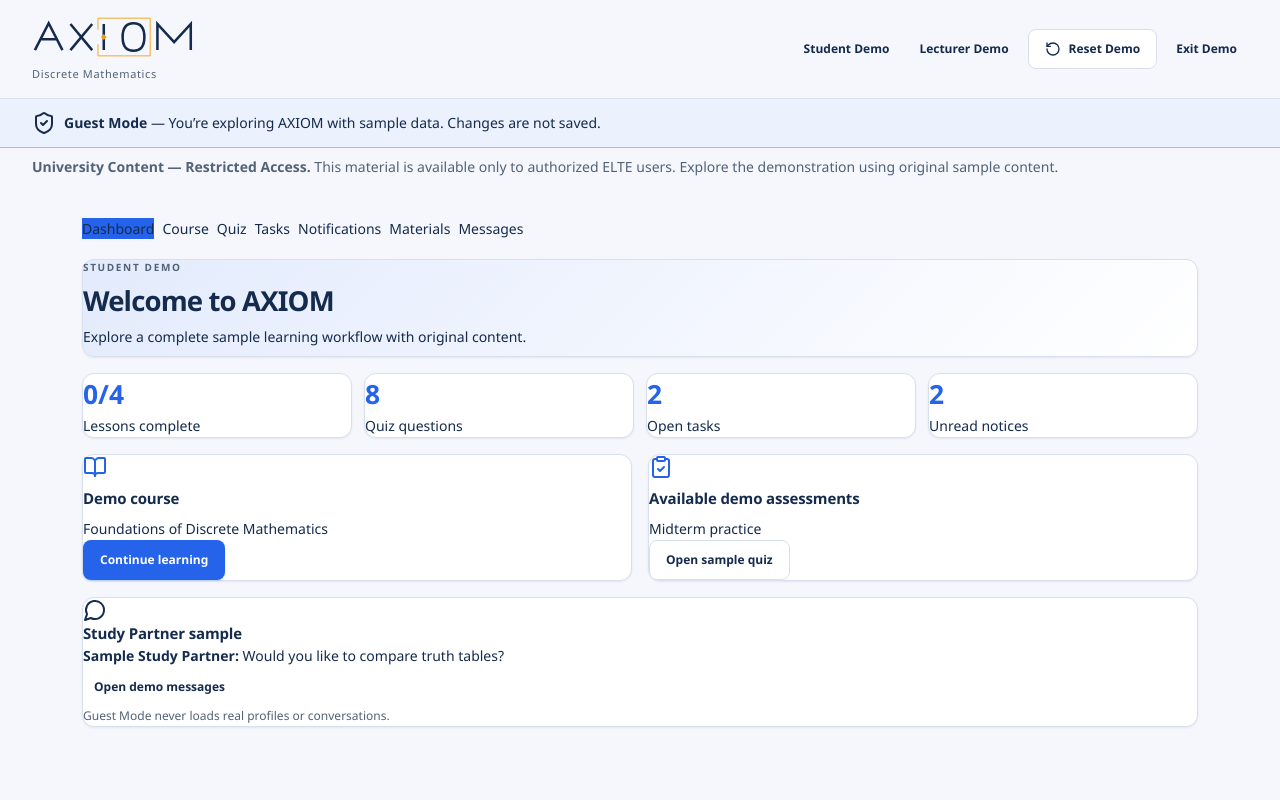
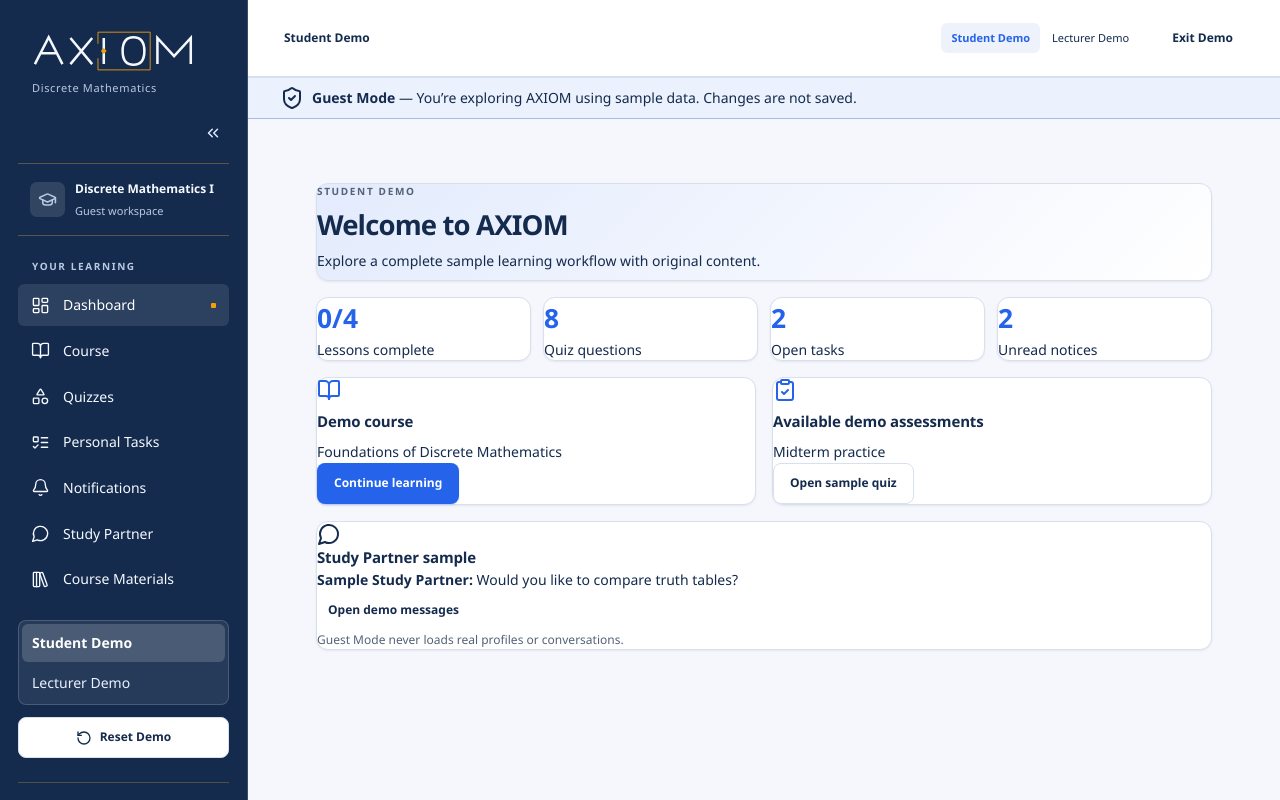
Before and after one commit to Toghrul-H/AXIOM, a Next.js app in the folder frontend/: page /demo in a window 1280 px wide. Built offline with nearby package versions, Linux system fonts and the light colour scheme.

Commit message:
style: align guest mode with AXIOM application layout

```diff
--- a/frontend/src/app/axiom.css
+++ b/frontend/src/app/axiom.css
@@ -3468,6 +3468,97 @@ label,
   background: color-mix(in srgb, var(--color-primary) 14%, var(--surface));
   justify-self: end;
 }
+
+/* Guest Mode reuses the application shell; these only adapt local buttons. */
+.guest-sidebar .nav-link {
+  appearance: none;
+  background: transparent;
+  border: 0;
+  cursor: pointer;
+  font: inherit;
+  text-align: left;
+  width: 100%;
+}
+
+.guest-sidebar-actions {
+  display: grid;
+  gap: var(--space-3);
+  margin-top: var(--space-4);
+}
+
+.guest-role-switcher {
+  background: rgb(255 255 255 / 8%);
+  border: 1px solid rgb(255 255 255 / 16%);
+  border-radius: var(--radius-sm);
+  display: grid;
+  gap: 2px;
+  padding: 3px;
+}
+
+.guest-role-switcher button {
+  background: transparent;
+  border: 0;
+  border-radius: calc(var(--radius-sm) - 2px);
+  color: inherit;
+  cursor: pointer;
+  font: inherit;
+  padding: 8px 10px;
+  text-align: left;
+}
+
+.guest-role-switcher button.is-active {
+  background: rgb(255 255 255 / 16%);
+  color: #fff;
+  font-weight: 700;
+}
+
+.guest-topbar .guest-role-switcher {
+  color: var(--text-primary);
+  display: flex;
+}
+
+.guest-topbar .guest-role-switcher button {
+  padding-block: 6px;
+  white-space: nowrap;
+}
+
+.guest-topbar .guest-role-switcher button.is-active {
+  background: var(--surface-subtle);
+  color: var(--color-primary);
+}
+
+.guest-workspace .guest-banner {
+  font-size: 0.875rem;
+  min-height: 0;
+  padding-block: var(--space-2);
+}
+
+.guest-mode .sidebar.is-collapsed .guest-sidebar-actions {
+  display: none;
+}
+
+.guest-mobile-nav button {
+  align-items: center;
+  background: transparent;
+  border: 0;
+  border-radius: var(--radius-sm);
+  color: var(--text-muted);
+  cursor: pointer;
+  display: grid;
+  font: inherit;
+  font-size: 10px;
+  gap: 3px;
+  justify-items: center;
+  min-height: 52px;
+  padding: 4px;
+  text-align: center;
+}
+
+.guest-mobile-nav button.active {
+  background: var(--surface-subtle);
+  color: var(--color-primary);
+  font-weight: 700;
+}
 .guest-hero {
   background: linear-gradient(
     135deg,
--- a/frontend/src/components/guest-mode.tsx
+++ b/frontend/src/components/guest-mode.tsx
@@ -3,12 +3,22 @@
 import Link from "next/link";
 import { FormEvent, useState } from "react";
 import {
+  Bell,
   BookOpen,
   ClipboardCheck,
+  ChevronsLeft,
+  ChevronsRight,
+  GraduationCap,
+  LayoutDashboard,
+  LibraryBig,
+  ListTodo,
+  Menu,
   MessageCircle,
   RotateCcw,
   ShieldCheck,
+  Shapes,
   Users,
+  X,
 } from "lucide-react";
 import {
   demoFixtures,
@@ -20,32 +30,149 @@ import { DemoProvider, useDemo } from "./demo-provider";
 import { GuestModeNotice } from "./guest-mode-notice";
 import { Wordmark } from "./wordmark";
 
-const studentSections: { id: DemoSection; label: string }[] = [
-  { id: "dashboard", label: "Dashboard" },
-  { id: "course", label: "Course" },
-  { id: "quiz", label: "Quiz" },
-  { id: "tasks", label: "Tasks" },
-  { id: "notifications", label: "Notifications" },
-  { id: "materials", label: "Materials" },
-  { id: "messages", label: "Messages" },
-];
+type LecturerSection =
+  "dashboard" | "questions" | "assessments" | "grading" | "course" | "messages";
 
-function StudentNavigation() {
-  const { state, setSection } = useDemo();
+const studentNavigation = [
+  { id: "dashboard", label: "Dashboard", icon: LayoutDashboard },
+  { id: "course", label: "Course", icon: BookOpen },
+  { id: "quiz", label: "Quizzes", icon: Shapes },
+  { id: "tasks", label: "Personal Tasks", icon: ListTodo },
+  { id: "notifications", label: "Notifications", icon: Bell },
+  { id: "messages", label: "Study Partner", icon: MessageCircle },
+  { id: "materials", label: "Course Materials", icon: LibraryBig },
+] as const;
+const lecturerNavigation = [
+  { id: "dashboard", label: "Dashboard", icon: LayoutDashboard },
+  { id: "questions", label: "Question Bank", icon: LibraryBig },
+  { id: "assessments", label: "Assessments", icon: Shapes },
+  { id: "grading", label: "Grading", icon: ClipboardCheck },
+  { id: "course", label: "Course", icon: BookOpen },
+  { id: "messages", label: "Messages", icon: MessageCircle },
+] as const;
+
+function GuestRoleSwitcher({ compact = false }: { compact?: boolean }) {
+  const { role, setRole } = useDemo();
   return (
-    <nav className="guest-student-nav" aria-label="Student demo sections">
-      {studentSections.map((item) => (
+    <div className={`guest-role-switcher ${compact ? "is-compact" : ""}`}>
       <button
-          aria-current={state.activeSection === item.id ? "page" : undefined}
-          className={state.activeSection === item.id ? "is-active" : ""}
-          key={item.id}
-          onClick={() => setSection(item.id)}
+        aria-pressed={role === "student"}
+        className={role === "student" ? "is-active" : ""}
+        onClick={() => setRole("student")}
         type="button"
       >
-          {item.label}
+        Student Demo
       </button>
-      ))}
+      <button
+        aria-pressed={role === "lecturer"}
+        className={role === "lecturer" ? "is-active" : ""}
+        onClick={() => setRole("lecturer")}
+        type="button"
+      >
+        Lecturer Demo
+      </button>
+    </div>
+  );
+}
+
+function GuestSidebar({
+  collapsed,
+  lecturerSection,
+  open,
+  onCollapse,
+  onNavigateLecturer,
+  onCloseMobile,
+}: {
+  collapsed: boolean;
+  lecturerSection: LecturerSection;
+  open: boolean;
+  onCollapse: () => void;
+  onNavigateLecturer: (section: LecturerSection) => void;
+  onCloseMobile: () => void;
+}) {
+  const { reset, role, setSection, state } = useDemo();
+  const navigation =
+    role === "student" ? studentNavigation : lecturerNavigation;
+  const active = role === "student" ? state.activeSection : lecturerSection;
+  return (
+    <aside
+      id="guest-sidebar"
+      className={`sidebar guest-sidebar ${open ? "is-open" : ""} ${collapsed ? "is-collapsed" : ""}`}
+      aria-label="Guest Mode navigation"
+    >
+      <a className="brand" href="#guest-main" onClick={onCloseMobile}>
+        <Wordmark />
+      </a>
+      <button
+        className="mobile-close icon-button"
+        onClick={onCloseMobile}
+        aria-label="Close navigation"
+        type="button"
+      >
+        <X size={20} />
+      </button>
+      <button
+        className="sidebar-collapse icon-button"
+        aria-label={collapsed ? "Expand navigation" : "Collapse navigation"}
+        onClick={onCollapse}
+        type="button"
+      >
+        {collapsed ? <ChevronsRight size={18} /> : <ChevronsLeft size={18} />}
+      </button>
+      <div className="course-label">
+        <span className="course-icon">
+          <GraduationCap size={19} />
+        </span>
+        <div>
+          <strong>Discrete Mathematics I</strong>
+          <span>Guest workspace</span>
+        </div>
+      </div>
+      <p className="nav-caption">
+        {role === "student" ? "YOUR LEARNING" : "TEACHING"}
+      </p>
+      <nav>
+        {navigation.map(({ id, icon: Icon, label }) => {
+          const selected = active === id;
+          return (
+            <button
+              aria-current={selected ? "page" : undefined}
+              className={`nav-link ${selected ? "active" : ""}`}
+              key={id}
+              onClick={() => {
+                if (role === "student") setSection(id as DemoSection);
+                else onNavigateLecturer(id as LecturerSection);
+                onCloseMobile();
+              }}
+              title={collapsed ? label : undefined}
+              type="button"
+            >
+              <Icon size={19} strokeWidth={1.7} />
+              <span className="nav-label">{label}</span>
+              {selected && <span className="nav-dot" />}
+            </button>
+          );
+        })}
       </nav>
+      <div className="guest-sidebar-actions">
+        <GuestRoleSwitcher />
+        <button
+          className="button button-secondary"
+          onClick={reset}
+          type="button"
+        >
+          <RotateCcw size={16} /> Reset Demo
+        </button>
+      </div>
+      <div className="sidebar-bottom">
+        <div className="course-note">
+          <BookOpen size={19} />
+          <strong>Sample data only.</strong>
+          <p>Changes reset when you leave or reset the demo.</p>
+        </div>
+        <div className="sidebar-footer">AXIOM Guest Mode</div>
+      </div>
+    </aside>
   );
 }
 
@@ -572,27 +699,19 @@ function StudentDemo() {
     messages: <MessagesDemo />,
   };
   return (
-    <main className="guest-content">
-      <StudentNavigation />
-      {content[state.activeSection]}
-    </main>
+    <section className="guest-content">{content[state.activeSection]}</section>
   );
 }
 
-type LecturerSection =
-  "dashboard" | "questions" | "assessments" | "grading" | "course" | "messages";
-function LecturerDemo() {
-  const [section, setSection] = useState<LecturerSection>("dashboard");
-  const tabs: { id: LecturerSection; label: string }[] = [
-    { id: "dashboard", label: "Dashboard" },
-    { id: "questions", label: "Question Bank" },
-    { id: "assessments", label: "Assessments" },
-    { id: "grading", label: "Grading" },
-    { id: "course", label: "Course" },
-    { id: "messages", label: "Messages" },
-  ];
+function LecturerDemo({
+  section,
+  onNavigate,
+}: {
+  section: LecturerSection;
+  onNavigate: (section: LecturerSection) => void;
+}) {
   return (
-    <main className="guest-content">
+    <section className="guest-content">
       <section className="guest-hero panel">
         <p className="eyebrow">LECTURER DEMO</p>
         <h1>Explore teaching operations</h1>
@@ -601,26 +720,13 @@ function LecturerDemo() {
           demonstration data.
         </p>
       </section>
-      <nav className="guest-demo-tabs" aria-label="Lecturer demo sections">
-        {tabs.map((tab) => (
-          <button
-            aria-current={section === tab.id ? "page" : undefined}
-            className={section === tab.id ? "is-active" : ""}
-            key={tab.id}
-            onClick={() => setSection(tab.id)}
-            type="button"
-          >
-            {tab.label}
-          </button>
-        ))}
-      </nav>
-      {section === "dashboard" && <LecturerDashboard onNavigate={setSection} />}
+      {section === "dashboard" && <LecturerDashboard onNavigate={onNavigate} />}
       {section === "questions" && <QuestionBankDemo />}
       {section === "assessments" && <AssessmentDemo />}
       {section === "grading" && <GradingDemo />}
       {section === "course" && <CourseManagementDemo />}
       {section === "messages" && <MessagesDemo />}
-    </main>
+    </section>
   );
 }
 function LecturerDashboard({
@@ -1199,54 +1305,98 @@ function CourseManagementDemo() {
   );
 }
 function DemoWorkspace() {
-  const { role, setRole, reset, notice } = useDemo();
+  const { role, notice, setSection, state } = useDemo();
+  const [lecturerSection, setLecturerSection] =
+    useState<LecturerSection>("dashboard");
+  const [collapsed, setCollapsed] = useState(false);
+  const [mobileOpen, setMobileOpen] = useState(false);
+  const mobileNavigation =
+    role === "student"
+      ? studentNavigation.slice(0, 4)
+      : lecturerNavigation.slice(0, 4);
+  const active = role === "student" ? state.activeSection : lecturerSection;
   return (
-    <div className="guest-mode">
-      <header className="guest-header">
-        <Wordmark />
-        <nav aria-label="Guest Mode controls">
+    <div className="app-shell guest-mode">
+      <a className="skip-link" href="#guest-main">
+        Skip to content
+      </a>
+      {mobileOpen && (
         <button
-            aria-pressed={role === "student"}
-            className="button button-quiet"
-            onClick={() => setRole("student")}
+          className="sidebar-backdrop"
+          aria-label="Close navigation"
+          onClick={() => setMobileOpen(false)}
+        />
+      )}
+      <GuestSidebar
+        collapsed={collapsed}
+        lecturerSection={lecturerSection}
+        onCloseMobile={() => setMobileOpen(false)}
+        onCollapse={() => setCollapsed((value) => !value)}
+        onNavigateLecturer={setLecturerSection}
+        open={mobileOpen}
+      />
+      <div className="workspace guest-workspace">
+        <header className="topbar guest-topbar">
+          <div className="breadcrumb">
+            <button
+              aria-controls="guest-sidebar"
+              aria-expanded={mobileOpen}
+              className="mobile-menu icon-button"
+              onClick={() => setMobileOpen(true)}
               type="button"
             >
-            Student Demo
+              <Menu size={21} />
             </button>
-          <button
-            aria-pressed={role === "lecturer"}
-            className="button button-quiet"
-            onClick={() => setRole("lecturer")}
-            type="button"
-          >
-            Lecturer Demo
-          </button>
-          <button
-            className="button button-secondary"
-            onClick={reset}
-            type="button"
-          >
-            <RotateCcw size={16} /> Reset Demo
-          </button>
+            <span>Discrete Mathematics I</span>
+            <strong>
+              {role === "student" ? "Student Demo" : "Lecturer Demo"}
+            </strong>
+          </div>
+          <div className="topbar-right">
+            <GuestRoleSwitcher compact />
             <Link className="button button-quiet" href="/login">
               Exit Demo
             </Link>
-        </nav>
+          </div>
         </header>
         <section className="guest-banner" role="status">
           <ShieldCheck aria-hidden="true" />
           <span>
-          <strong>Guest Mode</strong> — You’re exploring AXIOM with sample data.
-          Changes are not saved.
+            <strong>Guest Mode</strong> — You’re exploring AXIOM using sample
+            data. Changes are not saved.
           </span>
         </section>
         <GuestModeNotice message={notice} />
-      <section className="guest-restricted" role="note">
-        <strong>University Content — Restricted Access.</strong> This material
-        is available only to authorized ELTE users. Explore the demonstration
-        using original sample content.
-      </section>
-      {role === "student" ? <StudentDemo /> : <LecturerDemo />}
+        <main id="guest-main" className="main-content guest-main" tabIndex={-1}>
+          {role === "student" ? (
+            <StudentDemo />
+          ) : (
+            <LecturerDemo
+              section={lecturerSection}
+              onNavigate={setLecturerSection}
+            />
+          )}
+        </main>
+        <nav
+          className="mobile-bottom-nav guest-mobile-nav"
+          aria-label="Guest Mode quick navigation"
+        >
+          {mobileNavigation.map(({ id, icon: Icon, label }) => (
+            <button
+              className={active === id ? "active" : ""}
+              key={id}
+              onClick={() => {
+                if (role === "student") setSection(id as DemoSection);
+                else setLecturerSection(id as LecturerSection);
+              }}
+              type="button"
+            >
+              <Icon size={19} aria-hidden="true" />
+              <span>{label}</span>
+            </button>
+          ))}
+        </nav>
+      </div>
     </div>
   );
 }
```
Also changed, not shown: 1 other file (tests, documents, lock files or other folders). Lines whose indentation alone changed are shown as unchanged.
